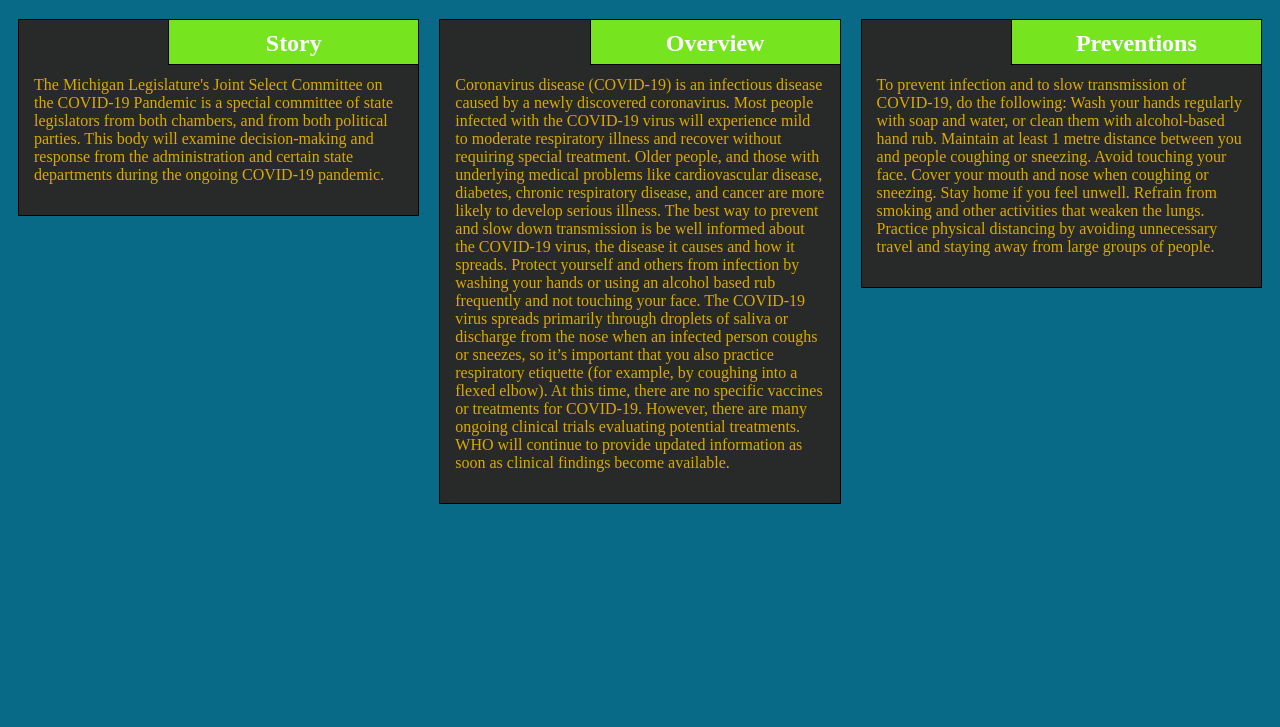
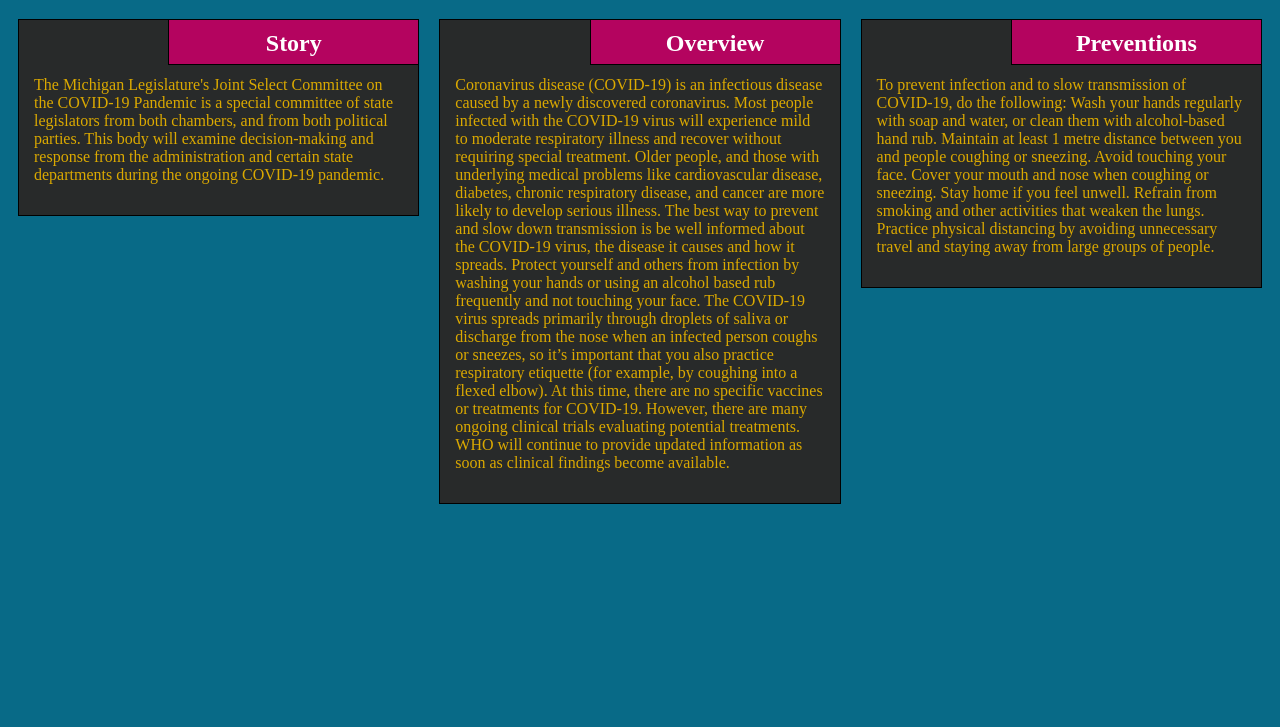
Before and after one commit to papuganivijaykumar/coursera-test, a plain HTML site: page site/module2/index.html in a window 1280 px wide. Shown: the part 73-800 px from the top of the page. Drawn offline with Linux system fonts and the light colour scheme.

Commit message:
my first assignment

```diff
--- a/site/module2/css/style.css
+++ b/site/module2/css/style.css
@@ -34,17 +34,17 @@ section>h2 {
 }
 
 section.wilbur>h2 {
-    background-color: #76E51F;
+    background-color: #B4045F;
     color: white;
 }
 
 section.nation>h2 {
-    background-color: #76E51F;
+    background-color: #B4045F;
     color: white;
 }
 
 section.promise>h2 {
-    background-color: #76E51F;
+    background-color: #B4045F;
     color: white;
 }
 
```
